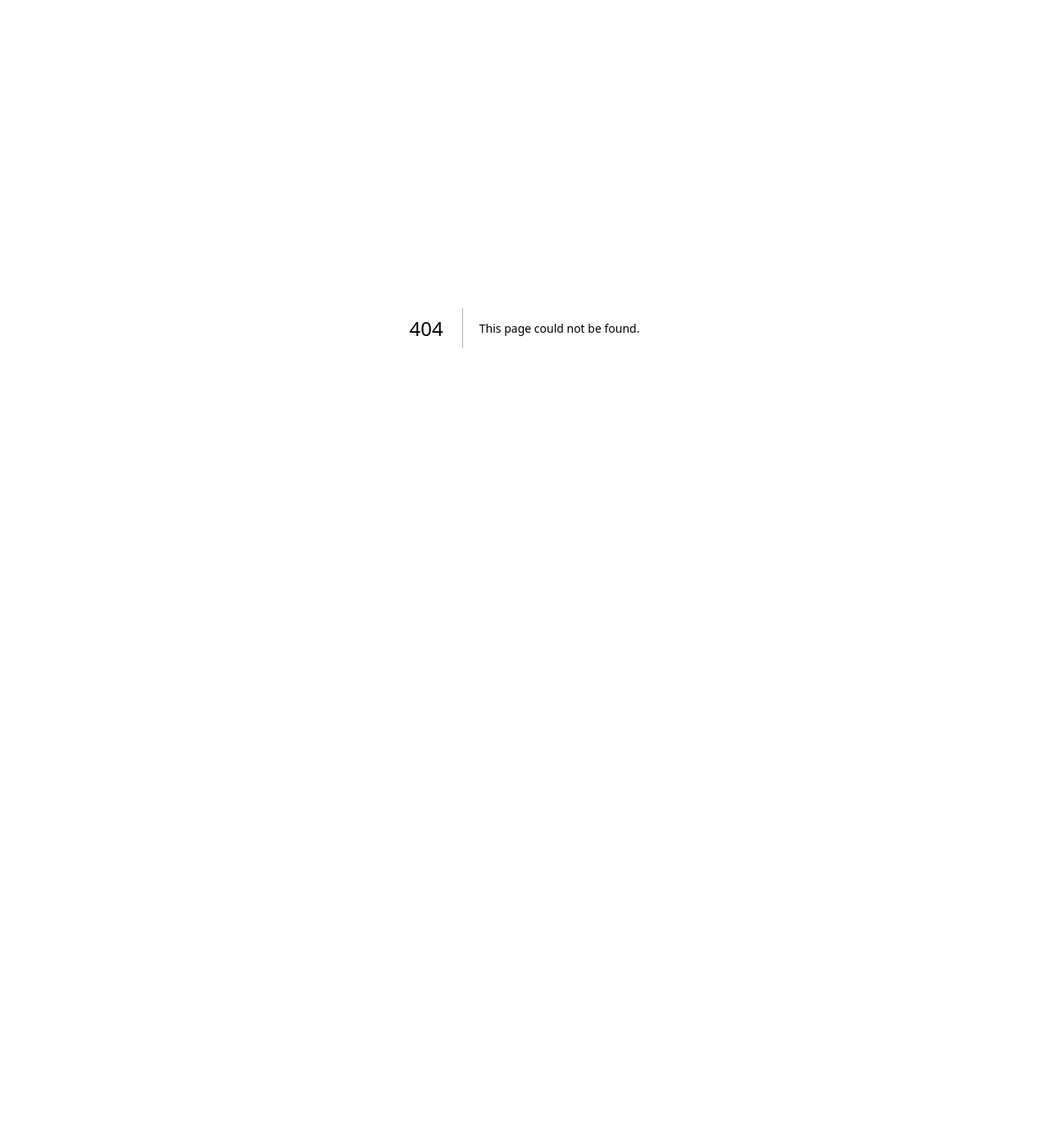
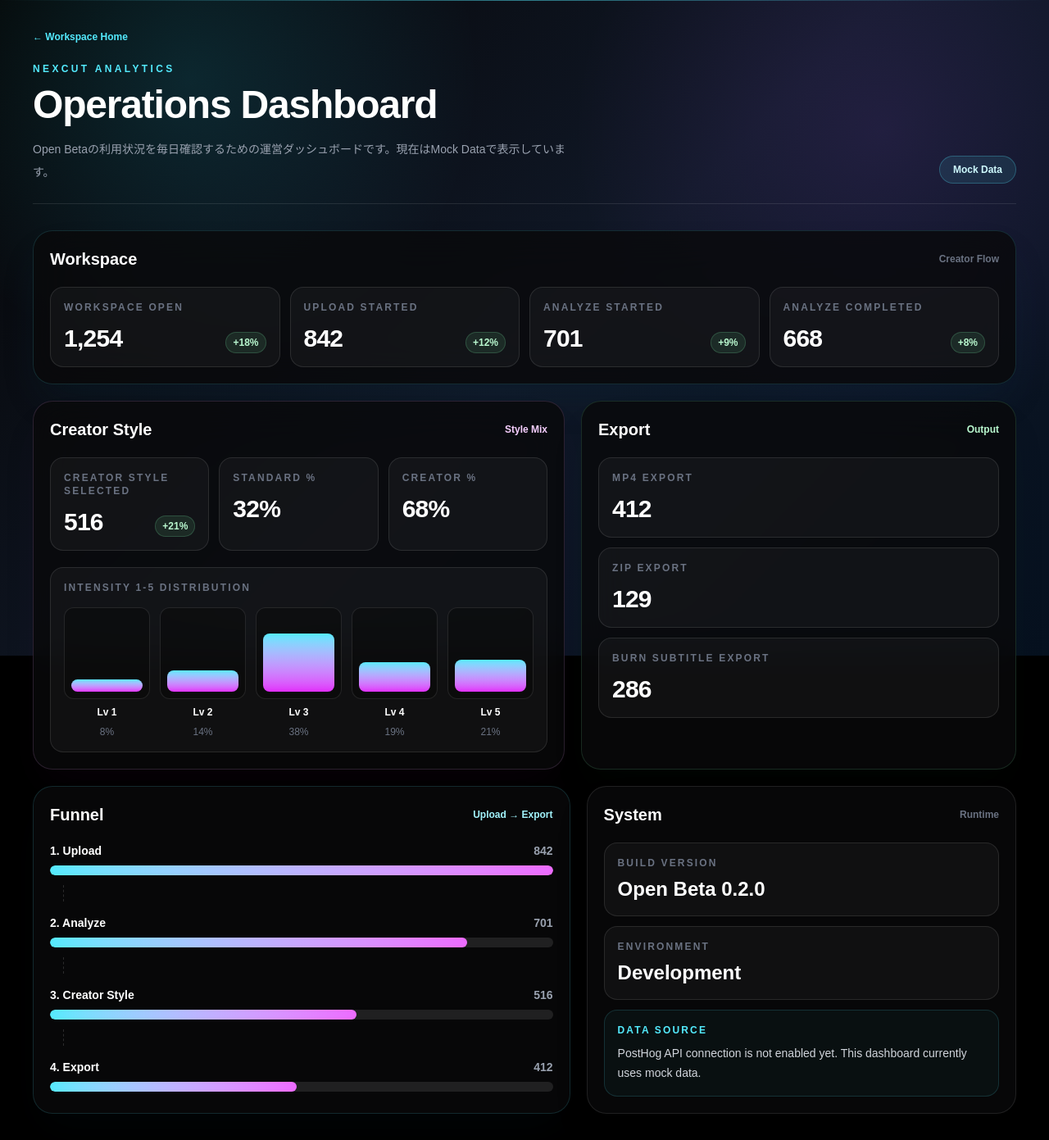
Before and after one commit to hiro042355/easyslice-ai, a Next.js app: page /analytics in a window 1280 px wide. Before the commit this address had no page. Shown: the whole page at 82% size. Before the commit the page ends 800 px from the top, so only its background shows below. Built offline with nearby package versions, Linux system fonts and the light colour scheme.

Commit message:
Add analytics dashboard MVP

```diff
--- /dev/null
+++ b/app/analytics/page.tsx
@@ -0,0 +1,221 @@
+const workspaceMetrics = [
+  { label: "Workspace Open", value: "1,254", change: "+18%" },
+  { label: "Upload Started", value: "842", change: "+12%" },
+  { label: "Analyze Started", value: "701", change: "+9%" },
+  { label: "Analyze Completed", value: "668", change: "+8%" },
+];
+
+const exportMetrics = [
+  { label: "MP4 Export", value: "412" },
+  { label: "ZIP Export", value: "129" },
+  { label: "Burn Subtitle Export", value: "286" },
+];
+
+const intensityDistribution = [
+  { level: 1, value: 8 },
+  { level: 2, value: 14 },
+  { level: 3, value: 38 },
+  { level: 4, value: 19 },
+  { level: 5, value: 21 },
+];
+
+const funnelSteps = [
+  { label: "Upload", value: "842", width: "100%" },
+  { label: "Analyze", value: "701", width: "83%" },
+  { label: "Creator Style", value: "516", width: "61%" },
+  { label: "Export", value: "412", width: "49%" },
+];
+
+function MetricCard({
+  label,
+  value,
+  change,
+}: {
+  label: string;
+  value: string;
+  change?: string;
+}) {
+  return (
+    <div className="rounded-2xl border border-white/10 bg-white/[0.04] p-4">
+      <p className="text-xs font-semibold uppercase tracking-[0.18em] text-gray-500">
+        {label}
+      </p>
+      <div className="mt-3 flex items-end justify-between gap-3">
+        <p className="text-3xl font-black tracking-tight text-white">{value}</p>
+        {change && (
+          <span className="rounded-full border border-green-300/20 bg-green-300/10 px-2 py-1 text-xs font-bold text-green-200">
+            {change}
+          </span>
+        )}
+      </div>
+    </div>
+  );
+}
+
+export default function AnalyticsDashboardPage() {
+  const environment =
+    process.env.NODE_ENV === "production" ? "Production" : "Development";
+
+  return (
+    <main className="min-h-screen overflow-hidden bg-black text-white">
+      <div className="pointer-events-none absolute inset-0 bg-[radial-gradient(circle_at_18%_12%,rgba(34,211,238,0.14),transparent_28%),radial-gradient(circle_at_84%_20%,rgba(168,85,247,0.12),transparent_30%),linear-gradient(135deg,#050505_0%,#101827_52%,#06111f_100%)]" />
+      <div className="pointer-events-none absolute inset-x-0 top-0 h-px bg-gradient-to-r from-transparent via-cyan-300/50 to-transparent" />
+
+      <section className="relative mx-auto w-full max-w-7xl px-5 py-8 sm:px-8 lg:px-10">
+        <header className="flex flex-col gap-4 border-b border-white/10 pb-6 lg:flex-row lg:items-end lg:justify-between">
+          <div>
+            <a
+              href="/workspace"
+              className="text-xs font-semibold text-cyan-300 hover:text-cyan-200"
+            >
+              ← Workspace Home
+            </a>
+            <p className="mt-5 text-xs font-semibold uppercase tracking-[0.28em] text-cyan-300">
+              NEXCUT Analytics
+            </p>
+            <h1 className="mt-3 text-4xl font-black tracking-tight text-white sm:text-5xl">
+              Operations Dashboard
+            </h1>
+            <p className="mt-4 max-w-2xl text-sm leading-7 text-gray-400">
+              Open Betaの利用状況を毎日確認するための運営ダッシュボードです。現在はMock Dataで表示しています。
+            </p>
+          </div>
+
+          <div className="w-fit rounded-full border border-cyan-300/25 bg-cyan-300/10 px-4 py-2 text-xs font-bold text-cyan-100">
+            Mock Data
+          </div>
+        </header>
+
+        <div className="mt-8 grid gap-5">
+          <section className="rounded-3xl border border-cyan-300/15 bg-zinc-950/80 p-5 shadow-2xl shadow-cyan-950/20 backdrop-blur-xl">
+            <div className="mb-5 flex items-center justify-between gap-3">
+              <h2 className="text-xl font-black text-white">Workspace</h2>
+              <span className="text-xs font-semibold text-gray-500">
+                Creator Flow
+              </span>
+            </div>
+            <div className="grid gap-3 sm:grid-cols-2 lg:grid-cols-4">
+              {workspaceMetrics.map((metric) => (
+                <MetricCard key={metric.label} {...metric} />
+              ))}
+            </div>
+          </section>
+
+          <div className="grid gap-5 lg:grid-cols-[1.1fr_0.9fr]">
+            <section className="rounded-3xl border border-fuchsia-300/15 bg-zinc-950/80 p-5 shadow-2xl shadow-fuchsia-950/10 backdrop-blur-xl">
+              <div className="mb-5 flex items-center justify-between gap-3">
+                <h2 className="text-xl font-black text-white">Creator Style</h2>
+                <span className="text-xs font-semibold text-fuchsia-200">
+                  Style Mix
+                </span>
+              </div>
+
+              <div className="grid gap-3 sm:grid-cols-3">
+                <MetricCard label="Creator Style Selected" value="516" change="+21%" />
+                <MetricCard label="Standard %" value="32%" />
+                <MetricCard label="Creator %" value="68%" />
+              </div>
+
+              <div className="mt-5 rounded-2xl border border-white/10 bg-white/[0.04] p-4">
+                <p className="text-xs font-semibold uppercase tracking-[0.18em] text-gray-500">
+                  Intensity 1-5 Distribution
+                </p>
+                <div className="mt-4 grid grid-cols-5 gap-3">
+                  {intensityDistribution.map((item) => (
+                    <div key={item.level} className="flex flex-col items-center gap-2">
+                      <div className="flex h-28 w-full items-end rounded-xl border border-white/10 bg-black/30 p-2">
+                        <div
+                          className="w-full rounded-lg bg-gradient-to-t from-fuchsia-500 to-cyan-300"
+                          style={{ height: `${item.value * 2}%` }}
+                        />
+                      </div>
+                      <p className="text-xs font-bold text-white">Lv {item.level}</p>
+                      <p className="text-xs text-gray-500">{item.value}%</p>
+                    </div>
+                  ))}
+                </div>
+              </div>
+            </section>
+
+            <section className="rounded-3xl border border-green-300/15 bg-zinc-950/80 p-5 shadow-2xl shadow-green-950/10 backdrop-blur-xl">
+              <div className="mb-5 flex items-center justify-between gap-3">
+                <h2 className="text-xl font-black text-white">Export</h2>
+                <span className="text-xs font-semibold text-green-200">Output</span>
+              </div>
+              <div className="grid gap-3">
+                {exportMetrics.map((metric) => (
+                  <MetricCard key={metric.label} {...metric} />
+                ))}
+              </div>
+            </section>
+          </div>
+
+          <div className="grid gap-5 lg:grid-cols-[1fr_0.8fr]">
+            <section className="rounded-3xl border border-cyan-300/15 bg-zinc-950/80 p-5 shadow-2xl shadow-cyan-950/10 backdrop-blur-xl">
+              <div className="mb-5 flex items-center justify-between gap-3">
+                <h2 className="text-xl font-black text-white">Funnel</h2>
+                <span className="text-xs font-semibold text-cyan-200">
+                  Upload → Export
+                </span>
+              </div>
+
+              <div className="space-y-4">
+                {funnelSteps.map((step, index) => (
+                  <div key={step.label}>
+                    <div className="mb-2 flex items-center justify-between text-sm">
+                      <span className="font-bold text-white">
+                        {index + 1}. {step.label}
+                      </span>
+                      <span className="font-semibold text-gray-400">{step.value}</span>
+                    </div>
+                    <div className="h-3 overflow-hidden rounded-full bg-white/10">
+                      <div
+                        className="h-full rounded-full bg-gradient-to-r from-cyan-300 to-fuchsia-400"
+                        style={{ width: step.width }}
+                      />
+                    </div>
+                    {index < funnelSteps.length - 1 && (
+                      <div className="mx-4 mt-3 h-5 border-l border-dashed border-white/15" />
+                    )}
+                  </div>
+                ))}
+              </div>
+            </section>
+
+            <section className="rounded-3xl border border-white/10 bg-zinc-950/80 p-5 shadow-2xl shadow-black/20 backdrop-blur-xl">
+              <div className="mb-5 flex items-center justify-between gap-3">
+                <h2 className="text-xl font-black text-white">System</h2>
+                <span className="text-xs font-semibold text-gray-500">Runtime</span>
+              </div>
+
+              <div className="space-y-3">
+                <div className="rounded-2xl border border-white/10 bg-white/[0.04] p-4">
+                  <p className="text-xs font-semibold uppercase tracking-[0.18em] text-gray-500">
+                    Build Version
+                  </p>
+                  <p className="mt-2 text-2xl font-black text-white">Open Beta 0.2.0</p>
+                </div>
+
+                <div className="rounded-2xl border border-white/10 bg-white/[0.04] p-4">
+                  <p className="text-xs font-semibold uppercase tracking-[0.18em] text-gray-500">
+                    Environment
+                  </p>
+                  <p className="mt-2 text-2xl font-black text-white">{environment}</p>
+                </div>
+
+                <div className="rounded-2xl border border-cyan-300/15 bg-cyan-300/[0.04] p-4">
+                  <p className="text-xs font-semibold uppercase tracking-[0.18em] text-cyan-300">
+                    Data Source
+                  </p>
+                  <p className="mt-2 text-sm leading-6 text-gray-300">
+                    PostHog API connection is not enabled yet. This dashboard currently uses mock data.
+                  </p>
+                </div>
+              </div>
+            </section>
+          </div>
+        </div>
+      </section>
+    </main>
+  );
+}
```
